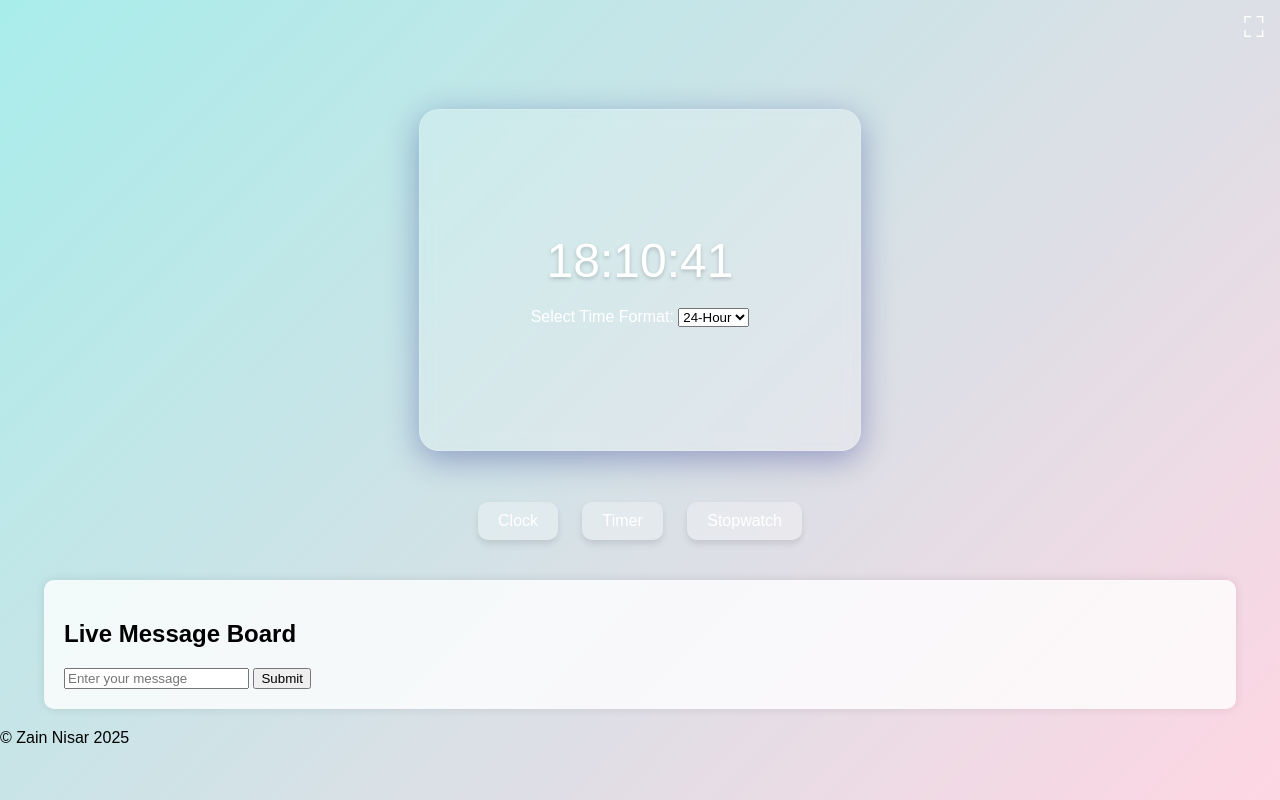
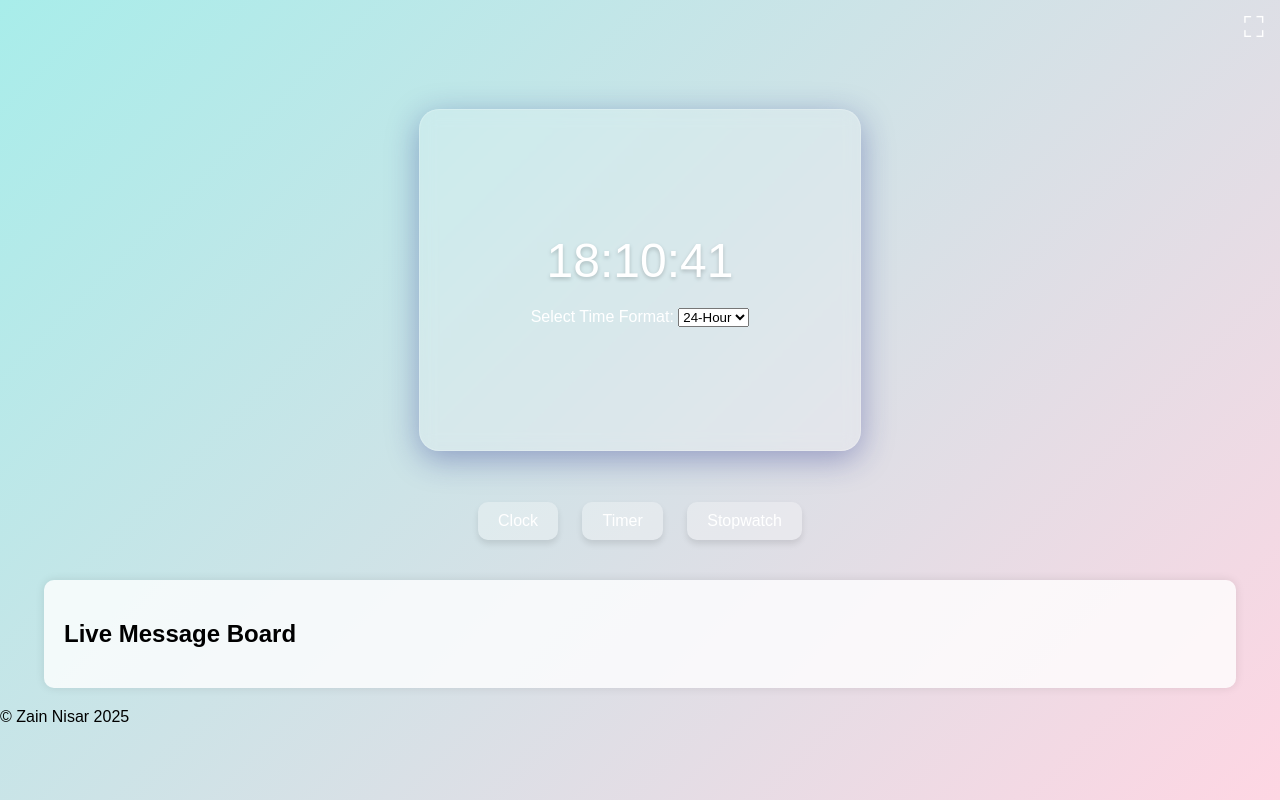
Before and after one commit to nisar848/live-message-board, a plain HTML site: page index.html in a window 1280 px wide. Drawn offline with Linux system fonts and the light colour scheme.

Commit message:
Update index.html

```diff
--- a/index.html
+++ b/index.html
@@ -46,7 +46,7 @@
       </div>
     </div>
 
-    <!-- Feature Buttons (positioned absolutely at the bottom of the main display) -->
+    <!-- Feature Buttons (positioned absolutely at the bottom-center of main-display) -->
     <div id="feature-buttons">
       <button id="btnClock">Clock</button>
       <button id="btnTimer">Timer</button>
@@ -54,14 +54,12 @@
     </div>
   </div>
 
-  <!-- Live Message Board (remains below the main display) -->
+  <!-- Live Message Board -->
   <div id="message-board">
     <h2>Live Message Board</h2>
     <div id="messages"></div>
-    <form id="messageForm">
-      <input type="text" id="messageInput" placeholder="Enter your message">
-      <button type="submit">Submit</button>
-    </form>
+    <!-- Instead of a message input form, show a QR code scanner -->
+    <div id="qr-reader" style="width: 300px;"></div>
   </div>
 
   <!-- Footer -->
@@ -69,6 +67,8 @@
     <p>&copy; Zain Nisar 2025</p>
   </footer>
 
+  <!-- Include the html5-qrcode library from a CDN -->
+  <script src="https://unpkg.com/html5-qrcode"></script>
   <!-- Link to the JavaScript file as a module -->
   <script type="module" src="script.js"></script>
 </body>
```
